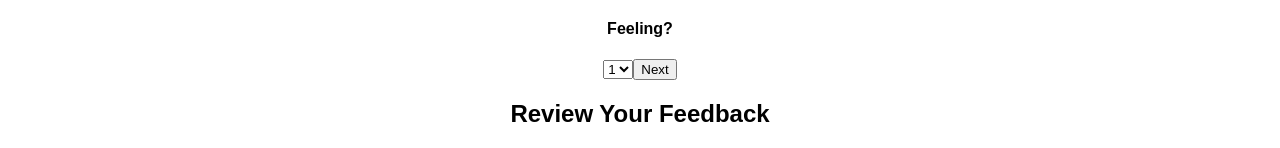
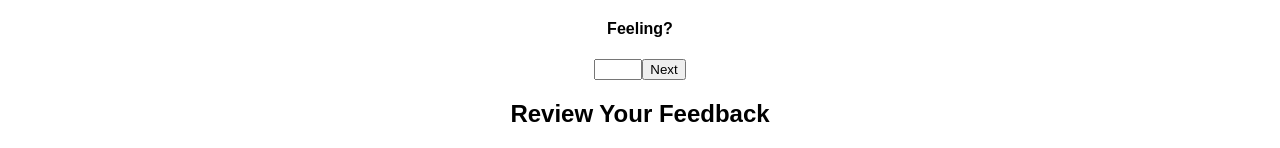
Before and after one commit to mangwan/weekend-redux-feedback-loop, a React (Create React App) app: page /#/Feeling in a window 1280 px wide. Shown: the part 194-342 px from the top of the page. Built offline with nearby package versions, Linux system fonts and the light colour scheme.

Commit message:
add min max values to input

```diff
--- a/src/components/Comments/Comments.js
+++ b/src/components/Comments/Comments.js
@@ -1,22 +1,30 @@
 import React, { Component } from 'react';
-import { HashRouter as Router } from 'react-router-dom';
 import { connect } from 'react-redux';
-import { Link } from 'react-router-dom';
 import Review from '../Review/Review';
 
 
 class Comments extends Component {
-    handleChangeFor = (propertyName) => (event) => {
+    state = {
+        comments: '',
+    };
+
+    handleChange = (event) => {
+        this.setState({
+            comments: event.target.value,
+        })
+    }
+
+    handleClick = () => {
         this.props.dispatch({
             type: 'SET_FEEDBACK',
-            payload: { [propertyName]: event.target.value },
+            payload: this.state,
         })
+        this.props.history.push('/Review');
     }
 
     render() {
         return (
             <>
-
                 <div>
                     <h2>Any comments you want to leave?</h2>
                 </div>
@@ -24,12 +32,11 @@ class Comments extends Component {
                     <h4>Comments?</h4>
                     <textarea
                         rows="10" cols="75"
-                        onChange={this.handleChangeFor('comments')}
-                        value={this.props.reduxState.feedback.feeling}>
+                        onChange={this.handleChange}
+                        value={this.state.comments}>
                     </textarea>
-                    <Router>
-                        <Link to="/"><button>Next</button></Link>
-                    </Router>
+                    <br/>
+                    <button onClick={this.handleClick}>Next</button>
                 </div>
                 <div>
                     <Review />
--- a/src/components/Feeling/Feeling.js
+++ b/src/components/Feeling/Feeling.js
@@ -1,15 +1,26 @@
 import React, { Component } from 'react';
-import { HashRouter as Router } from 'react-router-dom';
+// import { HashRouter as Router } from 'react-router-dom';
 import { connect } from 'react-redux';
-import { Link } from 'react-router-dom';
+// import { Link } from 'react-router-dom';
 import Review from '../Review/Review';
 
 class Feeling extends Component {
-    handleChangeFor = (propertyName) => (event) => {
+    state = {
+        feeling: '',
+    };
+
+    handleChange = (event) => {
+        this.setState({
+            feeling: event.target.value,
+        })
+    }
+
+    handleClick = () => {
         this.props.dispatch({
             type: 'SET_FEEDBACK',
-            payload: { [propertyName]: event.target.value },
+            payload: this.state
         })
+        this.props.history.push('/Understanding');
     }
 
     render() {
@@ -20,18 +31,8 @@ class Feeling extends Component {
                 </div>
                 <div>
                     <h4>Feeling?</h4>
-                    <select
-                        value={this.props.reduxState.feedback.feeling}
-                        onChange={this.handleChangeFor('feeling')}>
-                        <option value="1">1</option>
-                        <option value="2">2</option>
-                        <option value="3">3</option>
-                        <option value="4">4</option>
-                        <option value="5">5</option>
-                    </select>
-                    <Router>
-                        <Link to="/Understanding"><button>Next</button></Link>
-                    </Router>
+                    <input type="number" min="1" max="5" value={this.state.feeling} onChange={this.handleChange} />
+                    <button onClick={this.handleClick}>Next</button>
                 </div>
                 <div>
                     <Review />
--- a/src/components/Review/Review.js
+++ b/src/components/Review/Review.js
@@ -2,17 +2,20 @@ import React, { Component } from 'react';
 import { connect } from 'react-redux';
 import { HashRouter as Router } from 'react-router-dom';
 import { Link } from 'react-router-dom';
+import axios from 'axios';
 
 class Review extends Component {
 
     handleClickSubmit = () => {
         console.log('in handleClickSubmit');
-    }
-
-    handleChangeFor = (propertyName) => (event) => {
-        this.props.dispatch({
-            type: 'SET_FEEDBACK',
-            payload: { [propertyName]: event.target.value },
+        this.props.dispatch({ type: 'SUBMIT_FEEDBACK' })
+        const feedback = this.props.reduxState.feedback;
+        axios({
+            method: 'POST',
+            url: '/submit',
+            data: feedback
+        }).then(response => {
+            console.log('response', response)
         })
     }
 
@@ -32,7 +35,7 @@ class Review extends Component {
                 </ul>
             {/*need to include a ternary operator to check if form is complete*/}
             <Router>
-                <Link to="/Completed"><button onClick="this.handleClickSubmit">Submit</button></Link>
+                <Link to="/Completed"><button onClick={this.handleClickSubmit}>Submit</button></Link>
             </Router>
             </>
         );
--- a/src/components/Support/Support.js
+++ b/src/components/Support/Support.js
@@ -1,15 +1,24 @@
 import React, { Component } from 'react';
-import { HashRouter as Router } from 'react-router-dom';
 import { connect } from 'react-redux';
-import { Link } from 'react-router-dom';
 import Review from '../Review/Review';
 
 class Support extends Component {
-    handleChangeFor = (propertyName) => (event) => {
+    state = {
+        support: '',
+    };
+
+    handleChange = (event) => {
+        this.setState({
+            support: event.target.value,
+        })
+    }
+
+    handleClick = () => {
         this.props.dispatch({
             type: 'SET_FEEDBACK',
-            payload: { [propertyName]: event.target.value },
+            payload: this.state
         })
+        this.props.history.push('/Comments');
     }
 
     render() {
@@ -20,18 +29,8 @@ class Support extends Component {
                 </div>
                 <div>
                     <h4>Support?</h4>
-                    <select
-                        value={this.props.reduxState.feedback.feeling}
-                        onChange={this.handleChangeFor('support')}>
-                        <option value="1">1</option>
-                        <option value="2">2</option>
-                        <option value="3">3</option>
-                        <option value="4">4</option>
-                        <option value="5">5</option>
-                    </select>
-                    <Router>
-                        <Link to="/Comments"><button>Next</button></Link>
-                    </Router>
+                    <input type="number" min="1" max="5" value={this.state.support} onChange={this.handleChange} />
+                    <button onClick={this.handleClick}>Next</button>
                 </div>
                 <div>
                     <Review />
--- a/src/components/Understanding/Understanding.js
+++ b/src/components/Understanding/Understanding.js
@@ -1,15 +1,24 @@
 import React, { Component } from 'react';
-import { HashRouter as Router } from 'react-router-dom';
 import { connect } from 'react-redux';
-import { Link } from 'react-router-dom';
 import Review from '../Review/Review';
 
 class Understanding extends Component {
-    handleChangeFor = (propertyName) => (event) => {
+    state = {
+        understanding: '',
+    };
+
+    handleChange = (event) => {
+        this.setState({
+            understanding: event.target.value,
+        })
+    }
+
+    handleClick = () => {
         this.props.dispatch({
             type: 'SET_FEEDBACK',
-            payload: { [propertyName]: event.target.value },
+            payload: this.state
         })
+        this.props.history.push('/Support');
     }
 
     render() {
@@ -20,18 +29,8 @@ class Understanding extends Component {
                 </div>
                 <div>
                     <h4>Understanding?</h4>
-                    <select
-                        value={this.props.reduxState.feedback.feeling}
-                        onChange={this.handleChangeFor('understanding')}>
-                        <option value="1">1</option>
-                        <option value="2">2</option>
-                        <option value="3">3</option>
-                        <option value="4">4</option>
-                        <option value="5">5</option>
-                    </select>
-                    <Router>
-                        <Link to="/Support"><button>Next</button></Link>
-                    </Router>
+                    <input type="number" min="1" max="5" value={this.state.understanding} onChange={this.handleChange} />
+                    <button onClick={this.handleClick}>Next</button>
                 </div>
                 <div>
                     <Review />
```
Also changed, not shown: 1 other file (tests, documents, lock files or other folders).
